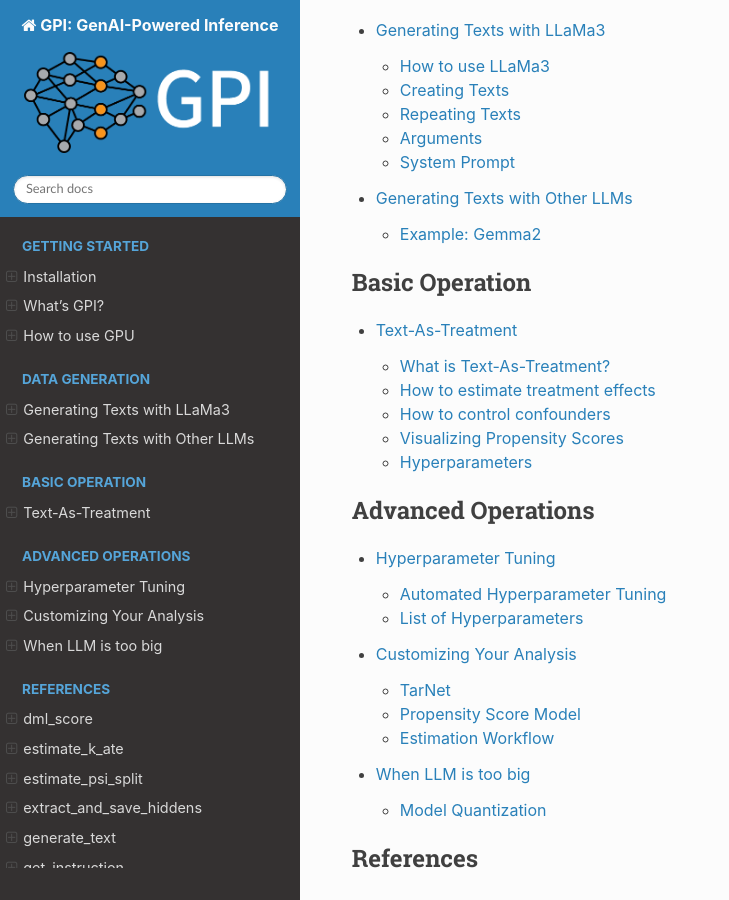
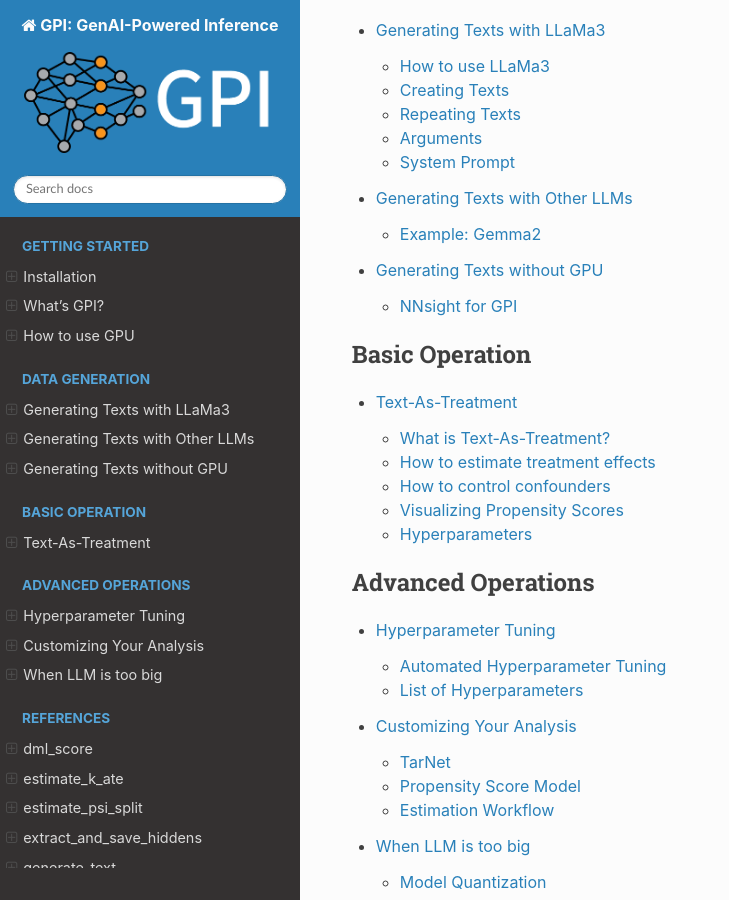
Before and after one commit to gpi-pack/gpi-pack.github.io, a Sphinx documentation site: the page built from source/index.rst, in a window 1280 px wide and 900 px high, scrolled down 1146 px. Shown: the whole window, without its empty margins (0-729 px from the left). Built offline with Sphinx 7.4.7 and the Read the Docs theme 3.1.0, drawn with Linux system fonts in a browser that asks for light colours; pages that are not in the unit, such as notebooks, are missing from menus; some of the changed lines change nothing that is shown.

Commit message:
add nnsight documentation

```diff
--- /dev/null
+++ b/source/gen_nnsight.rst
@@ -0,0 +1,105 @@
+Generating Texts without GPU
+===========
+
+
+In many cases, you do not have access to a GPU, but you still want to use GPI. In such cases, `nnsight <https://nnsight.net/>`_ offers a solution. nnsight is a Python package that allows you to generate texts and extract the internal representations of various open-source LLMs using API. This package is particularly useful for users who want to perform GPI on machines without GPU support.
+
+.. note::
+    nnsight is a third-party package, and it requires an API key to use. See `nnsight documentation </https://nnsight.net/start/>`_ for more details on how to obtain an API key and use the package.
+
+Below, we will show how to use nnsight to generate texts and extract the internal representations of LLMs using `LLaMa3.3-70B-Instruct <https://huggingface.co/meta-llama/Llama-3.3-70B-Instruct>`_.
+
+NNsight for GPI
+---------
+
+Firstly, you need to install the nnsight package. You can install it using pip:
+
+.. code-block:: bash
+
+    pip install nnsight
+
+You also need to obtain an API key from nnsight. You can get the API key by signing up on the nnsight website. Once you have the API key, you can set it in your code as follows:
+
+.. code-block:: python
+
+    # log in to nnsight
+    from nnsight import CONFIG
+    CONFIG.API.APIKEY = input("Enter your API key: ") # Enter your API key here
+
+Once you log in to nnsight, you can use it to load the models. Below, we load the LLaMa3.3-70B-Instruct model and its tokenizer. Note that for LLaMa model, you need to log in to Huggingface to access the model.
+
+.. code-block:: python
+
+    # loading required packages
+    from nnsight import LanguageModel
+
+    ## Specify checkpoint (load LLaMa3.3-70B-Instruct)
+    checkpoint = 'meta-llama/Llama-3.3-70B-Instruct' # model checkpoint of LLaMa3.3-70B-Instruct
+
+    ## Load tokenizer and pretrained model
+    model = LanguageModel("meta-llama/Llama-3.3-70B-Instruct", device_map="auto")
+    tokenizer = model.tokenizer
+
+You can do this by running the following command in your terminal:
+
+.. code-block:: bash
+
+    huggingface-cli login
+
+Now, you are ready to generate texts and extract the internal representations of LLaMa3.3-70B-Instruct using nnsight.
+Suppose that you have the following list of prompts.
+
+.. code-block:: python
+
+    prompts = [
+        'Create a biography of an American politician named Nathaniel C. Gilchrist',
+        'Create a biography of an American politician named John Doe',
+        'Create a biography of an American politician named Jane Smith',
+        'Create a biography of an American politician named Mary Johnson',
+        'Create a biography of an American politician named Robert Brown',
+    ]
+
+
+You can generate texts and extract the internal representation using the following code. You need to specify the directory to save the hidden states and the file name to save the generated texts.
+
+.. note::
+    We recommend users to use loop to process each prompt rather than giving the batch of prompts to LLM. This is because LLM may generate responses based on all the prompts in the batch, which can invalidate the independent assumptions of the generated texts.
+
+.. code-block:: python
+
+    # define the system prompt
+    # the system prompt is a text that instructs the LLM to generate texts
+    instruction = "You are a text generator who always produces the texts suggested by the prompts."
+
+    # the generated texts are saved in the list
+    generated_texts = []
+
+    for k, prompt in enumerate(prompts):
+        ######### STEP 1: Generate texts #########
+        ## define the input messages
+        messages = [
+            {"role": "system", "content": instruction},
+            {"role": "user", "content": prompt},
+        ]
+
+        # tokenize the messages
+        # to(model.device): load the tokenized messages onto the device (GPU or CPU) where the model is located
+        # this is necessary to ensure that the model can process the input data
+        input_ids = tokenizer.apply_chat_template(
+            messages,
+            add_generation_prompt=False,
+            return_dict = True,
+            return_tensors = "pt",
+        )
+
+        with model.generate(input_ids, max_new_tokens=4096, do_sample = False, remote=True) as tracer:
+            hidden_states = model.model.layers[-1].output.save() #-1 for last layer
+            out = model.generator.output.save()
+
+        # Save Texts
+        text = tokenizer.decode(out[0].cpu(), skip_special_tokens=True)
+        generated_texts.append(text)
+
+        ######### STEP 2: Extract Hidden States #########
+        hidden_all = hidden_states[0][0][-1].flatten()
+        torch.save(hidden_all, f"{save_hidden}/{prefix_hidden}{k}.pt")
--- a/source/index.rst
+++ b/source/index.rst
@@ -37,6 +37,7 @@
 
    gen_llama
    gen_llm
+   gen_nnsight
 
 .. toctree::
    :maxdepth: 2
```
